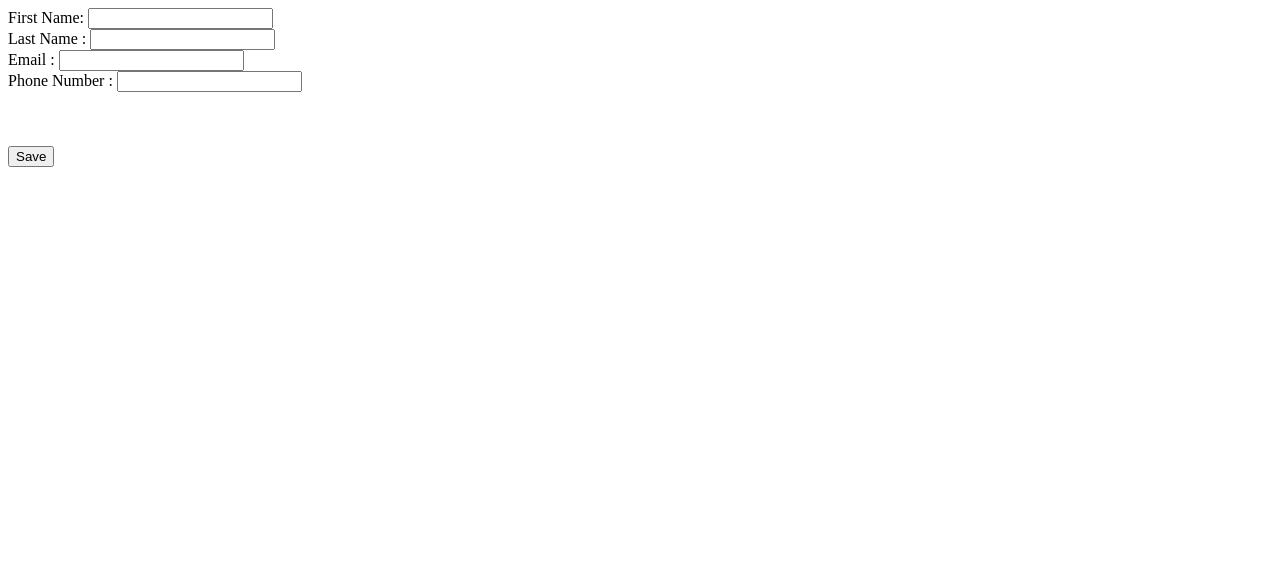
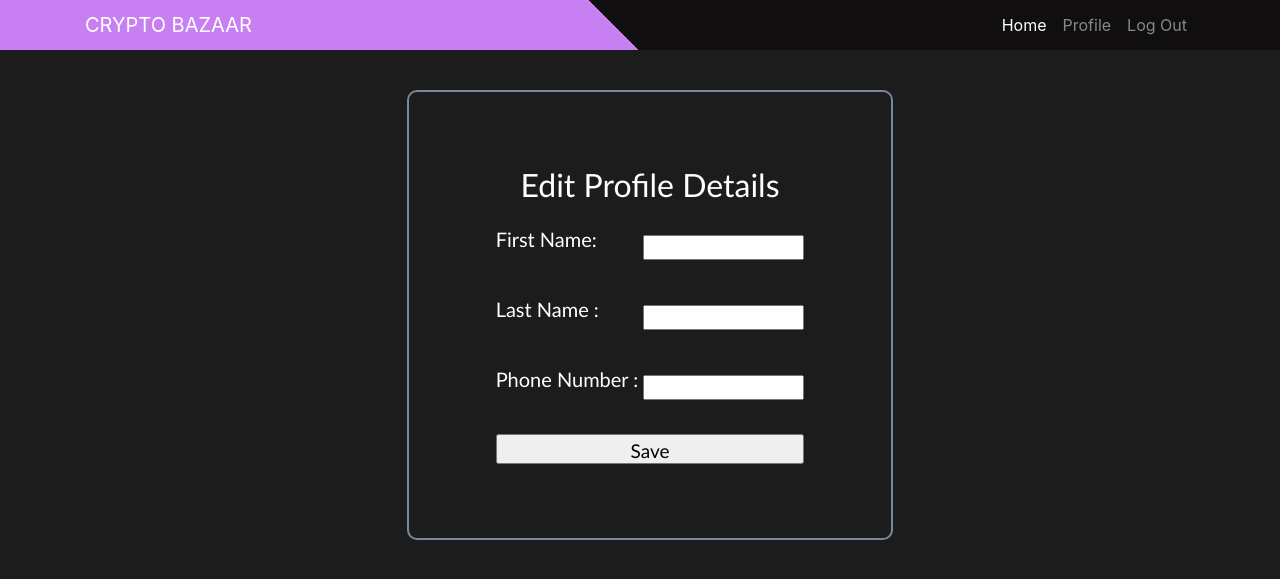
Before and after one commit to neelJadav27/DjangoCryptoProject, a Django app: page /editProfile in a window 1280 px wide. Shown: the top 579 px of the page. Run offline with Django 4.2, Linux system fonts and the light colour scheme; the visitor is signed in with stand-in values (Sample User, id 1); data comes from the database, SQL or seed files in the repository; some libraries are stand-ins or nearby versions.

Commit message:
edit Profile CSS and small fixes

```diff
--- a/crypto/forms.py
+++ b/crypto/forms.py
@@ -68,4 +68,4 @@ class MakePaymentForm(forms.ModelForm):
 class EditProfileDetails(forms.ModelForm):
     class Meta:
         model = User
-        fields = ["first_name", "last_name", "email", "phoneNo"]
+        fields = ["first_name", "last_name", "phoneNo"]
--- a/crypto/models.py
+++ b/crypto/models.py
@@ -16,7 +16,6 @@ class User(User):
     sex = models.CharField(max_length=1, choices=sexChoices, default='F')
     dob = models.DateField(null=False, blank=False)
     walletBalance = models.DecimalField(max_digits=100, decimal_places=4, default=0)
-
     def __str__(self):
         return str(self.id)
 
--- a/crypto/views.py
+++ b/crypto/views.py
@@ -205,7 +205,7 @@ def editProfile(req):
             userId = req.user.username
             User.objects.filter(username=req.user.username).update(
                 first_name=editProfileForm.cleaned_data['first_name'],
-                last_name=editProfileForm.cleaned_data['last_name'], email=editProfileForm.cleaned_data['email'],
+                last_name=editProfileForm.cleaned_data['last_name'],
                 phoneNo=editProfileForm.cleaned_data['phoneNo'])
             # editProfileForm.save()
             return redirect('crypto:profile')
@@ -227,6 +227,7 @@ def profile(req):
     paymentInfo = PaymentInfo.objects.filter(userId=userData['id']).values().first()
 
     history = Wallet.objects.filter(userId=userData['id']).values()
+
     for data in history:
         print(data['crypto_id'])
         cryptoData = Cr.objects.filter(id=data['crypto_id']).values().first()
--- /dev/null
+++ b/static/css/editProfile.css
@@ -0,0 +1,39 @@
+.outerDiv{
+    border: 2px solid lightslategrey;
+    width: 38%;
+    display: flex;
+    margin-left: 20px;
+    font-family: Calibri;
+    height: 450px;
+    flex-direction: column;
+    border-radius: 10px;
+    justify-content: center;
+    align-items: center;
+}
+
+.eachRow{
+    justify-content: center;
+    align-items: center;
+    width:80%;
+    height: 20%;
+    flex-direction: row;
+    display: flex;
+}
+
+.title{
+    color: white;
+    font-size: 20px;
+    width: 60%;
+}
+
+.inputStyle{
+
+    width: 65%;
+    height: 25px;
+}
+.submit{
+    justify-content: center;
+    align-items: center;
+    display: flex;
+    width: 100%;
+}
--- a/templates/editProfile.html
+++ b/templates/editProfile.html
@@ -1,25 +1,38 @@
+{% load static %}
 <!DOCTYPE html>
 <html lang="en">
 <head>
     <meta charset="UTF-8">
     <title>Title</title>
+    <link rel="stylesheet" href="{% static 'css/editProfile.css' %}">
 </head>
-<body>
+<body style="margin-top: 90px;">
 
-<form method="post">
-    {% csrf_token %}
-    First Name: <input name="first_name" value='{{ userData.first_name }}' ><br>
-    Last Name : <input name="last_name" value='{{ userData.last_name }}' ><br>
-    Email : <input name="email" value='{{ userData.email }}' ><br>
-    Phone Number : <input name="phoneNo" value='{{ userData.phoneNo }}' ><br>
-    <br/><br/><br/>
-    <input type="submit" value="Save"/>
-</form>
+{% include 'header.html' %}
 
-{#<form method="post">#}
-{#    {% csrf_token %}#}
-{##}
-{#    <input type="submit" value="Add Method">#}
-{#</form>#}
+
+<div style="display: flex;align-items: center;justify-content: center;">
+<div class="outerDiv">
+    <h2 style="color: white;margin-bottom: 20px">Edit Profile Details</h2>
+    <form style="display:flex; flex-direction:column;justify-content: center;align-items: center;width: 80%" method="post">
+        {% csrf_token %}
+            <div class="eachRow">
+                <p class="title">First Name: </p>
+                <input class="inputStyle" name="first_name" value='{{ userData.first_name }}' >
+            </div><br>
+            <div class="eachRow">
+                <p class="title">Last Name : </p>
+                <input class="inputStyle" name="last_name" value='{{ userData.last_name }}' >
+            </div><br>
+            <div class="eachRow">
+                <p class="title">Phone Number : </p>
+                <input class="inputStyle" name="phoneNo" value='{{ userData.phoneNo }}' >
+            </div><br>
+        <div class="submit">
+            <input style="width: 80%;height: 30px;font-size: 19px;text-align: center;" type="submit" value="Save"/>
+        </div>
+    </form>
+</div>
+</div>
 </body>
 </html>
```
Also changed, not shown: static/css/profile.css (+11 -4 lines), templates/profile.html (+8 -7 lines).
